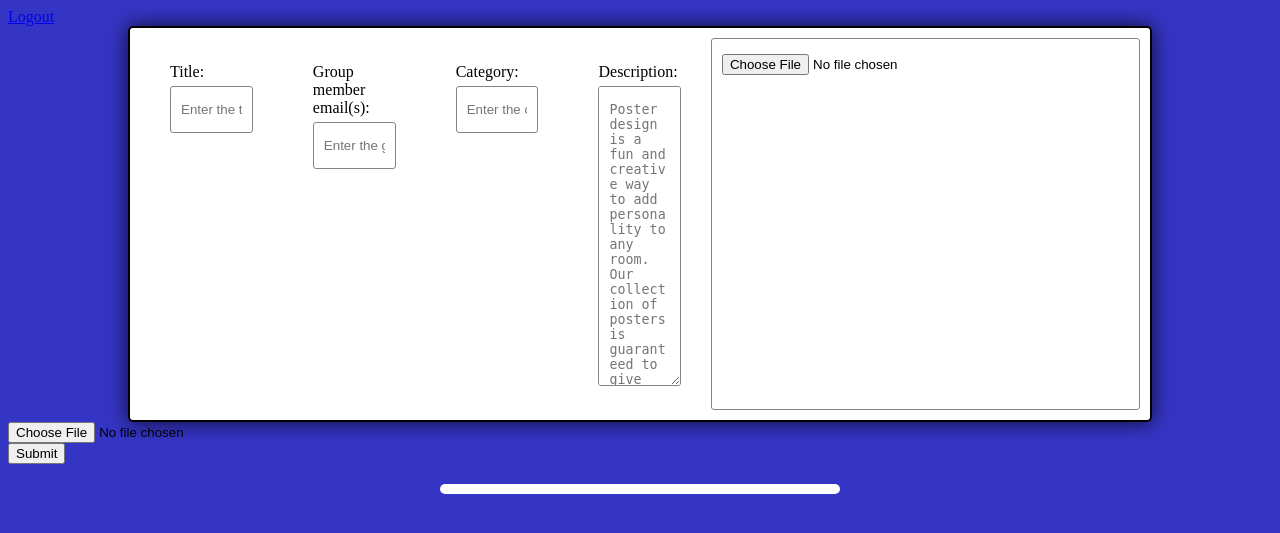
After one commit to l-burrell/Team9, a Flask app: template templates/upload_poster copy 2.html in a window 1280 px wide. The commit adds this page. Shown: the top 533 px of the page. Run offline with Flask 2, Linux system fonts and the light colour scheme; the template is opened without the code that fills it, so the values that code supplies are empty.

Commit message:
fixed the image uploading

```diff
--- a/main.py
+++ b/main.py
@@ -1,4 +1,4 @@
-from flask import Flask, render_template, request, flash, redirect, url_for, abort, Blueprint
+from flask import Flask, render_template, request, flash, redirect, url_for, abort, Blueprint, send_from_directory
 import sqlite3
 import os
 
@@ -62,6 +62,7 @@ def index():
 
 
 
+
 @app.route('/register', methods=('GET', 'POST'))
 def register():
     if request.method=='GET':
@@ -92,6 +93,7 @@ def register():
                 conn.close()
                 flash('ISSUE: account already found in the database.')
                 return render_template('register.html')
+
 
 
 
@@ -136,17 +138,17 @@ def rate_poster(posterID):
         return redirect(url_for('posters'))
 
 
+
+
 # CONTESTANT ROUTES
 @app.route('/upload_poster', methods=(['GET','POST']))
 def upload_poster():
     userID = request.args.get("userID")
-
     if request.args.get("posterID"):
         posterID = int(request.args.get("posterID"))
     else:
         posterID = -1
     print('poster:', posterID, ' user:', userID)
-
     if request.method == "GET":
         if posterID != -1:
             return redirect(url_for('ViewPoster_Routing.view_poster', poster_id=posterID))
@@ -157,7 +159,6 @@ def upload_poster():
         poster_emails = request.form['group_email']
         poster_category = request.form['category']
         poster_description = request.form['description']
-
         if len(poster_title) < 1:
             flash("ISSUE: Please enter a poster title")
             return redirect(url_for('upload_poster', userID=userID, posterID=posterID))
@@ -170,29 +171,26 @@ def upload_poster():
         if len(poster_description) < 1:
             flash("ISSUE: Please enter a poster description")
             return redirect(url_for('upload_poster', userID=userID, posterID=posterID))
-
-        if 'image' not in request.files:
-            print("There is no image in form")
-            return redirect(url_for('upload_poster', userID=userID, posterID=posterID))
-
-        poster_image = request.files['image']
-
+        poster_image = request.files['file']
         if poster_image.filename == '':
             flash("ISSUE: Please submit an image")
             return redirect(url_for('upload_poster', userID=userID, posterID=posterID))
-
         if not poster_image:
             flash("ISSUE: Could not upload poster")
             return redirect(url_for('upload_poster', userID=userID, posterID=posterID))
-
         if not allowed_file(poster_image.filename):
             flash("ISSUE: Please submit a .jpg or .png file")
             return redirect(url_for('upload_poster', userID=userID, posterID=posterID))
+        filename = secure_filename(poster_image.filename)
+        poster_image.save(os.path.join(app.config['UPLOAD_FOLDER'], filename))
+        # return redirect(url_for('import_image', poster_image=filename))
+        # return redirect(url_for(import_image, file=filename, userID=userID, posterID=posterID))
+        # return redirect(url_for('upload_poster', userID=userID, posterID=posterID))
 
-        filename = secure_filename(poster_image.filename)
-        path = os.path.join(app.config['UPLOAD_FOLDER'], filename)
-        print(path)
-        poster_image.save(path)
+
+        # path = os.path.join(app.config['UPLOAD_FOLDER'], filename)
+        # print(path)
+        # poster_image.save(path)
 
         conn = poster_db()
         if conn:
@@ -210,9 +208,24 @@ def upload_poster():
                 conn.commit()
             return redirect(url_for('ViewPoster_Routing.view_poster', poster_id=poster[0]))
         return render_template("upload_poster.html", userID=userID)
+        # return redirect(url_for(import_image, file=filename, userID=userID, posterID=posterID))
+
+
+
 
 def allowed_file(filename):
     return filename.lower().endswith((".png", ".jpg"))
+
+
+
+@app.route('/uploads/<file>')
+def import_image(file):
+    userID = request.args.get("userID")
+    posterID = request.args.get("posterID")
+    # return redirect(url_for('upload_poster', userID=userID, posterID=posterID), app.config['UPLOAD_FOLDER'], file)
+    return send_from_directory(app.config['UPLOAD_FOLDER'], file)
+
+
 
 #inserting the image into the database
 @app.route('/upload', methods=['POST'])
--- a/static/upload_poster.css
+++ b/static/upload_poster.css
@@ -1,190 +1,93 @@
-html
-{
+* {
     box-sizing: border-box;
-    font-size: 100%;
 }
-*
-{
-    margin: 0;
+body {
+    background-color: #3535c5;
+    font-family: 'Times New Roman', Times, serif;
+}
+nav {
+}
+nav ul {
     padding: 0;
 }
-*,*::before,*::after
-{
-    box-sizing: inherit;
+nav ul li {
+    display: inline-block;
+    list-style: none;
+    margin: 0 5px;
 }
-
-h1, h2, h3
-{
-    margin-top: 0px;
+nav ul li a {
+    background-color: #fff;
+    text-decoration: none;
+    text-transform: capitalize;
+    padding: 5px;
+    border-radius: 3px;
 }
-
-section, aside, div
-{
-    padding: 20px;
-    justify-content: center;
+nav ul li a:hover {
+    background-color: rgb(190, 188, 188);
+}
+nav a {
+    color: black;
+}
+form {
+    display: flex;
+    justify-content: space-between;
+    background-color: #ffffff;
+    border: solid black 2px;
+    border-radius: 5px;
+    box-shadow: rgb(0, 0, 0, .7) 0px 0px 20px 1px;
+    margin: auto;
+    width: 80vw;
+    padding: 10px;
+}
+form div {
+    margin: 20px 30px;
+}
+form label {
+    display: block;
+    margin: 5px 0;
+}
+form input, textarea {
+    width: 100%;
+    padding: 15px 10px;
+    border-radius: 3px;
+    border: solid rgb(133, 132, 132) 1px;
+}
+form button {
+    background-color: #3535c5;
+    color: white;
+    border: none;
+    border-radius: 3px;
+    margin: 15px auto;
+    height: 50px;
+    width: 100%;
+}
+form .left {
+    width: 700px;
+}
+form .right {
+    width: 400px;
+}
+form .image_loader {
+    /* max-width: 400px; */
+    width: 100%;
+    max-height: 500px;
+    margin: 15px auto;
+}
+form .image_loader img {
+    max-width: 100%;
+}
+textarea {
+    height: 300px;
+}
+.error_message {
+    margin: 20px auto;
+    background-color: #fff;
+    color: red;
+    max-width: 400px;
+    min-width: 0;
+    padding: 5px;
+    border-radius: 5px;
+    text-transform: uppercase;
+    font-size: 15px;
     text-align: center;
 }
-
-body
-{
-    background: rgb(0, 0, 85);
-    text-align: center left;
-    font-family: 'Times New Roman', times, seif;
-}
-
-.flex-container
-{
-    display: flex;
-    flex-wrap: wrap;
-    gap: 20px
-}
-
-.main-content
-{
-    background-color: rgb(87,172,220);
-    color: rgb(34, 35, 57);
-    font-weight: bold;
-    font-size: larger;
-    flex: 3;
-    text-align: left;
-    justify-content: center;
-    margin-left: 2%;
-}
-.sidebar
-{
-    background-color: rgb(39, 107, 176);
-    color: rgb(152, 152, 171);
-    font-weight: bold;
-    flex: 1;
-    margin-right: 2%;
-}
-
-#imagePreview
-{
-    width: 390px;
-    height: 270px;
-    border: 3px solid black;
-    margin-top: 100px;
-    display: flex;
-    align-items: center;
-    justify-content: center;
-    background-color: rgb(203, 203, 203);
-}
-
-#imagePreview img
-{
-    max-width: 100%;
-    max-height: 100%;
-    object-fit: cover;
-}
-
-#fileInput {
-    margin-top: 10px;
-  }
-
-.wrap
-{
-    display: flex;
-    align-items: center;
-}
-
-label
-{
-  display: flex;
-  align-items: center;
-  margin-bottom: 10px;
-}
-
-label[for="description"] {
-  margin-right: 10px;
-}
-
-
-
-.wrap::after
-{
-    content: attr(data-replicated-value) " ";
-    white-space: pre-wrap;
-    visibility: hidden;
-}
-
-.wrap > textarea
-{
-    resize: none;
-    overflow: hidden;
-}
-
-.wrap > textarea, .wrap::after
-{
-    border: 1px solid black;
-    padding: 0.5rem;
-    padding-bottom: 9.5rem;
-    font: inherit;
-    grid-area: 1 / 1 / 2 / 2;
-}
-
-input
-{
-    width: 60%;
-    height: 30px;
-    padding: 12px 20px;
-    margin: 8px 0;
-    box-sizing: border-box;
-}
-
-#removeButton {
-    width: 60%;
-    height: 30px;
-    margin-left: 20%;
-    margin-bottom: 0px;
-    padding: 12px 20px;
-    box-sizing: border-box;
-}
-
-.logout
-{
-    display:flex;
-    justify-content:flex-end;
-    align-items:center;
-}
-
-a
-{
-    background-color: #ffffff;
-    color: #444444;
-    border: none;
-    padding: 10px 20px;
-    text-align: center;
-    text-decoration: none;
-    display: inline-block;
-    font-size: 16px;
-    cursor: pointer;
-}
-
-button:hover
-{
-    background-color: #ffffff;
-    color:#0d0d0d;
-}
-
-#title,#groupEmail,#category,#description
-{
-    background-color: rgb(222, 234, 238);
-    color: black;
-}
-
-input[type="text"],
-textarea {
-  box-sizing: border-box;
-  width: 100%;
-  padding: 10px;
-  margin: 10px 0;
-  border-radius: 5px;
-  border: 1px solid #ccc;
-  font-size: 16px;
-  resize: none;
-}
-
-input[type="text"] {
-  text-align: center;
-}
--- /dev/null
+++ b/templates/upload_poster copy 2.html
@@ -0,0 +1,102 @@
+<!DOCTYPE html>
+<html>
+<head>
+	<link rel="stylesheet" type="text/css" href="{{ url_for('static', filename='upload_poster.css') }}">
+	<meta charset="utf-8">
+	<meta name="viewport" content="width=device-width, initial-scale=1">
+	<title>Upload the Poster!</title>
+</head>
+<body>
+	<div class='logout'>
+		<a href="{{ url_for('index')}}">Logout</a>
+	</div>
+
+
+	<main class="flex-container">
+
+		<section class="main-content">
+			<form method="POST" action="{{ url_for('upload_poster', userID=userID) }}" enctype="multipart/form-data">
+				<div>
+					<label for="title">Title:</label>
+					<input type="text" id="title" name="title" placeholder="Enter the title">
+				</div>
+
+				<br>
+
+				<div>
+					<label for="groupEmail">Group member email(s):</label>
+					<input type="text" id="groupEmail" name="group_email" placeholder="Enter the group member email(s)">
+				</div>
+
+				<br>
+
+				<div>
+					<label for="category">Category:</label>
+					<input type="text" id="category" name="category" placeholder="Enter the category">
+				</div>
+
+				<br>
+
+				<div class="wrap">
+					<label for="description">Description:</label>
+					<textarea id="description" onInput="this.parentNode.dataset.replicatedValue = this.value" name="description" placeholder="Poster design is a fun and creative way to add personality to any room. Our collection of posters is guaranteed to give your walls a touch of brilliance, and you'll be able to turn them into a gallery. "></textarea>
+				</div>
+				<input type="file" name="" id="">
+		</section>
+
+		<aside class="sidebar">
+			<div id="display_image">
+				</div>
+				<input type="file" id="imageUpload" name="image" onchange="previewImage();">
+				<div id="removeButton"></div>
+				<div id="imagePreview"></div>
+
+				<script>
+					function previewImage()
+					{
+						var preview = document.querySelector('#imagePreview');
+						var file = document.querySelector('#imageUpload').files[0];
+						var reader = new FileReader();
+
+						reader.onloadend = function ()
+						{
+							var img = document.createElement('img');
+							img.src = reader.result;
+							preview.appendChild(img);
+						}
+
+						if (file)
+						{
+							reader.readAsDataURL(file);
+							document.getElementById('imageUpload').disabled = true;
+							document.getElementById('removeButton').innerHTML = '<button type=\'button\' id=\'removeFile\' onclick=\"removeFile()\">Remove File</button>';
+						}
+						else
+						{
+							preview.innerHTML = "";
+						}
+					}
+
+					function removeFile(){
+						document.getElementById('imagePreview').innerHTML = "";
+						document.getElementById('imageUpload').value = "";
+						document.getElementById('imageUpload').disabled = false;
+						document.getElementById('removeButton').innerHTML = "";
+					}
+				</script>
+
+				<div class='submit'>
+					<button type="submit"> Submit </button>
+				</div>
+			</form>
+			<div class="error_message">
+				{% for msg in get_flashed_messages() %}
+				<h4>{{ msg }}</h4>
+				{%endfor%}
+			</div>
+		</aside>
+
+	</main>
+
+</body>
+</html>
```
Also changed, not shown: static/upload_poster copy.css (added, +190 -0 lines), templates/upload_poster.html (+25 -70 lines), PosterDatabase.db, upload/img-worlds-of-adventure.jpg (added).
